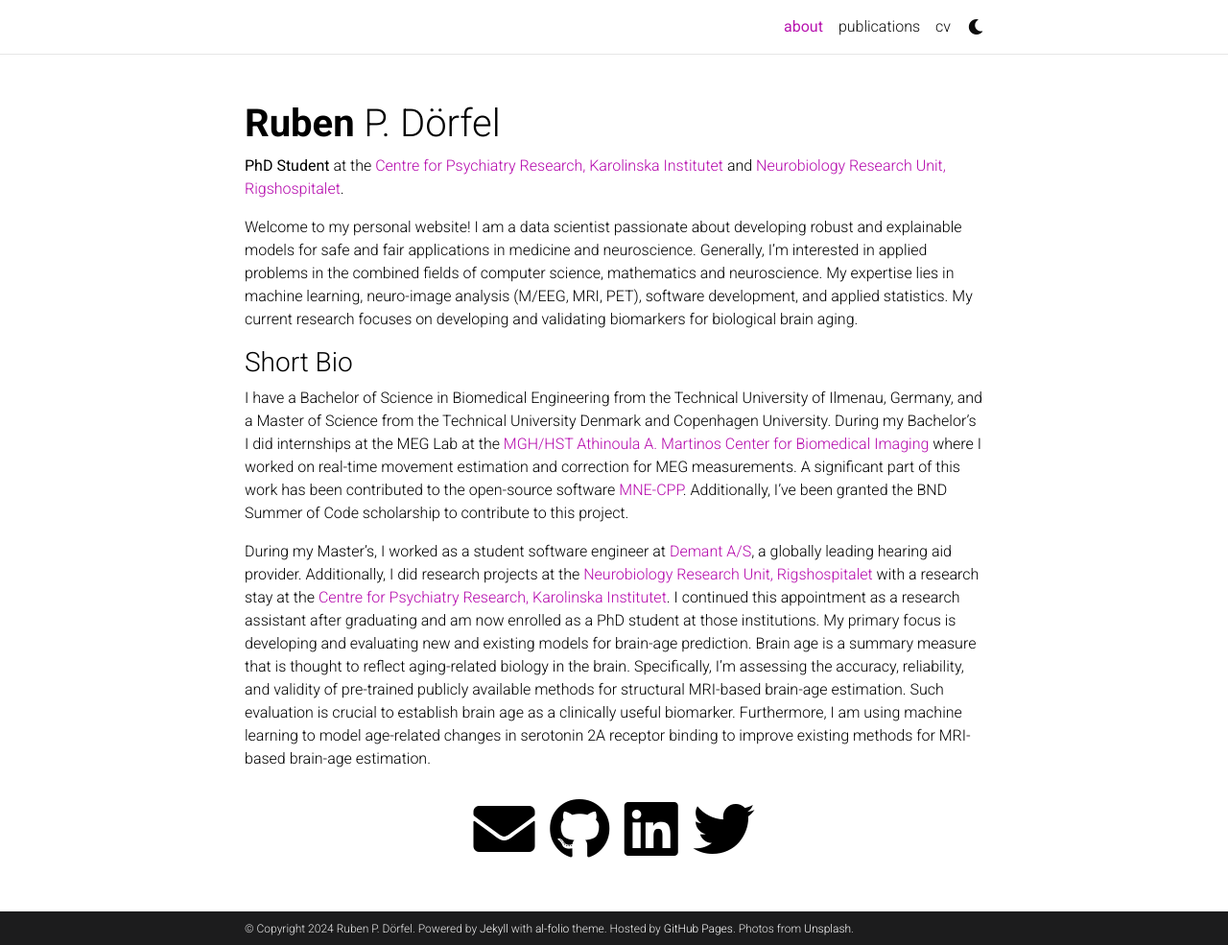
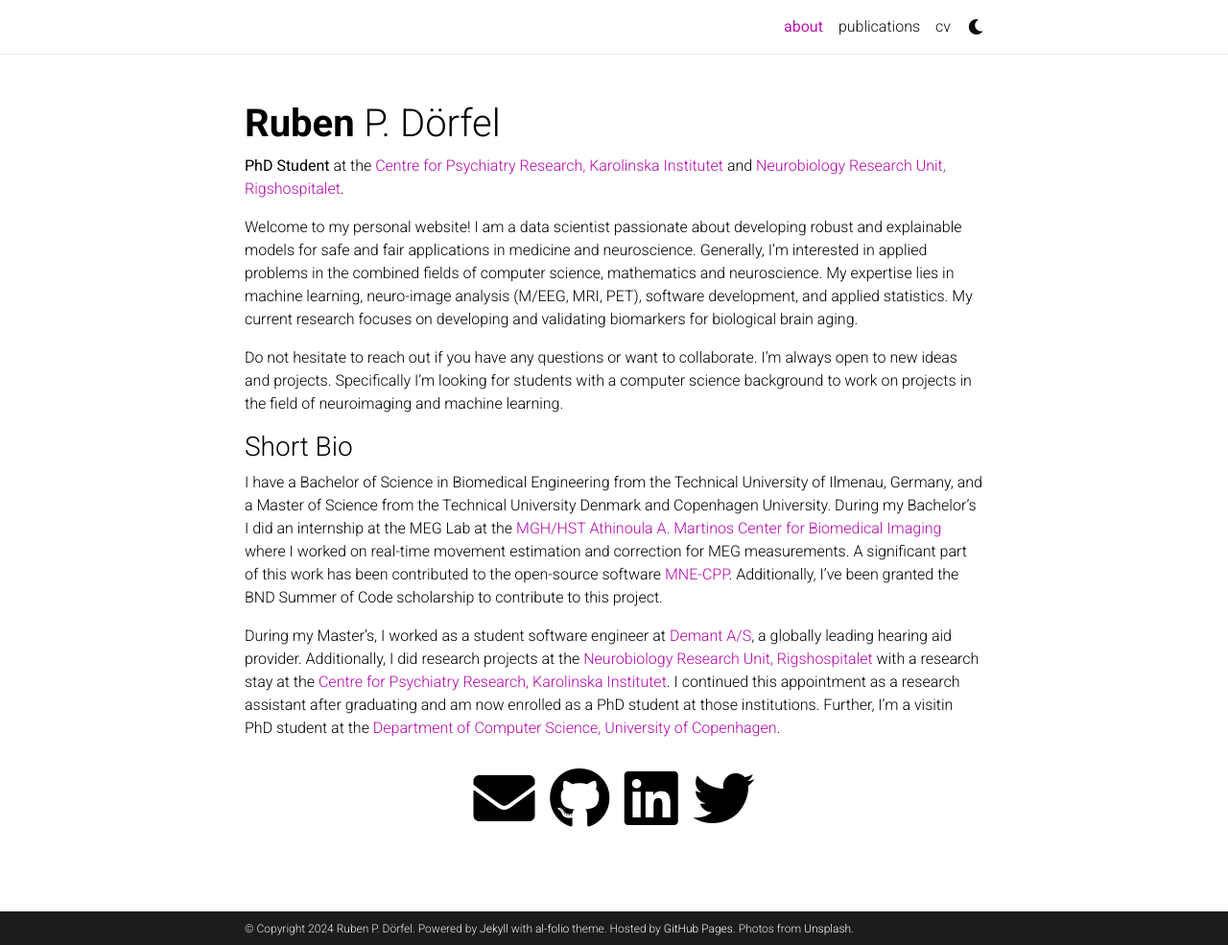
Before and after one commit to RDoerfel/rdoerfel.github.io, a Jekyll site: the page built from _pages/about.md, in a window 1280 px wide and 985 px high. Shown: the whole window at 96% size. Built offline with Jekyll 4.4.1, drawn with Linux system fonts in a browser that asks for light colours; comment, search, counter and statistics services are not loaded; a style sheet for code colours, icons or effects is not loaded.

Commit message:
update about page

```diff
--- a/_pages/about.md
+++ b/_pages/about.md
@@ -16,7 +16,9 @@ social: true  # includes social icons at the bottom of the page
 
 Welcome to my personal website! I am a data scientist passionate about developing robust and explainable models for safe and fair applications in medicine and neuroscience. Generally, I'm interested in applied problems in the combined fields of computer science, mathematics and neuroscience. My expertise lies in machine learning, neuro-image analysis (M/EEG, MRI, PET), software development, and applied statistics. My current research focuses on developing and validating biomarkers for biological brain aging.
 
+Do not hesitate to reach out if you have any questions or want to collaborate. I'm always open to new ideas and projects. Specifically I'm looking for students with a computer science background to work on projects in the field of neuroimaging and machine learning.
+
 ### Short Bio
-I have a Bachelor of Science in Biomedical Engineering from the Technical University of Ilmenau, Germany, and a Master of Science from the Technical University Denmark and Copenhagen University. During my Bachelor's I did internships at the MEG Lab at the [MGH/HST Athinoula A. Martinos Center for Biomedical Imaging](https://www.martinos.org) where I worked on real-time movement estimation and correction for MEG measurements. A significant part of this work has been contributed to the open-source software [MNE-CPP](https://mne-cpp.org). Additionally, I've been granted the BND Summer of Code scholarship to contribute to this project.
+I have a Bachelor of Science in Biomedical Engineering from the Technical University of Ilmenau, Germany, and a Master of Science from the Technical University Denmark and Copenhagen University. During my Bachelor's I did an internship at the MEG Lab at the [MGH/HST Athinoula A. Martinos Center for Biomedical Imaging](https://www.martinos.org) where I worked on real-time movement estimation and correction for MEG measurements. A significant part of this work has been contributed to the open-source software [MNE-CPP](https://mne-cpp.org). Additionally, I've been granted the BND Summer of Code scholarship to contribute to this project.
 
-During my Master's, I worked as a student software engineer at [Demant A/S](https://www.demant.com), a globally leading hearing aid provider. Additionally, I did research projects at the [Neurobiology Research Unit, Rigshospitalet](https://nru.dk/index.php) with a research stay at the [Centre for Psychiatry Research, Karolinska Institutet](https://ki.se/en/cns/centre-for-psychiatry-research). I continued this appointment as a research assistant after graduating and am now enrolled as a PhD student at those institutions. My primary focus is developing and evaluating new and existing models for brain-age prediction. Brain age is a summary measure that is thought to reflect aging-related biology in the brain. Specifically, I'm assessing the accuracy, reliability, and validity of pre-trained publicly available methods for structural MRI-based brain-age estimation. Such evaluation is crucial to establish brain age as a clinically useful biomarker. Furthermore, I am using machine learning to model age-related changes in serotonin 2A receptor binding to improve existing methods for MRI-based brain-age estimation.
+During my Master's, I worked as a student software engineer at [Demant A/S](https://www.demant.com), a globally leading hearing aid provider. Additionally, I did research projects at the [Neurobiology Research Unit, Rigshospitalet](https://nru.dk/index.php) with a research stay at the [Centre for Psychiatry Research, Karolinska Institutet](https://ki.se/en/cns/centre-for-psychiatry-research). I continued this appointment as a research assistant after graduating and am now enrolled as a PhD student at those institutions. Further, I'm a visitin PhD student at the [Department of Computer Science, University of Copenhagen](https://di.ku.dk/english/).
```
